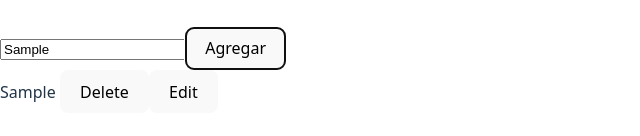
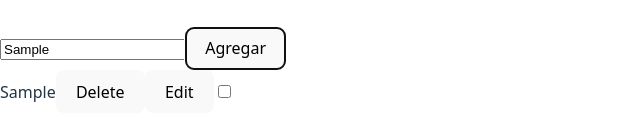
Before and after one commit to giselleCoscia/ToDoList, a React (Vite) app: page / in a window 1280 px wide. Both pictures are taken after typing "Sample" into the empty fields and a click on the button "Agregar". Shown: the part 330-466 px from the top of the page, without its empty margins (0-640 px from the left). Built offline with nearby package versions, Linux system fonts and the light colour scheme.

Commit message:
Agregue las funciones de editar borrar y completar

```diff
--- a/src/components/List.jsx
+++ b/src/components/List.jsx
@@ -1,24 +1,18 @@
 import { useState } from "react";
 
-const List = ({ tasks, deleteTask,editTask}) => {
+const List = ({ tasks, deleteTask,editTask ,chageStatusTask}) => {
   const [taskId, setTaskId] = useState();
   const [taskNew,setTaskNew]=useState();
-  // guardar el nuevo valor de update -> usar updateTask
-  // -> useState para eso
-  // -> onClick que guarde
-  // -> borrar id para que se valla el input
-
   return (
-    <>
+    <div>
       {tasks.map((task) => {
         return (
           <div>
-            {" "}
             {taskId == task.id ? (
               <input type="text" onChange={(e)=>setTaskNew(e.target.value) } defaultValue={task.name}></input>
             ) : (
-              task.name
-            )}{" "}
+              <span style={{textDecoration: task.isCompleted?"line-through":"none"}}>{task.name}</span>
+            )}
             <button onClick={() => deleteTask(task.id)}> Delete</button>
             {taskId == task.id ? (
               <button onClick={() =>{ editTask(taskId, taskNew)
@@ -26,10 +20,11 @@ const List = ({ tasks, deleteTask,editTask}) => {
             ) : (
               <button onClick={() => setTaskId(task.id)}> Edit</button>
             )}
+            <input type="checkbox" onClick={()=>chageStatusTask(task.id)} />
           </div>
         );
       })}
-    </>
+    </div>
   );
 };
 
--- a/src/components/ToDoList.jsx
+++ b/src/components/ToDoList.jsx
@@ -10,6 +10,7 @@ const ToDoList = () => {
       {
         id: Date.now(),
         name: task,
+        isCompleted: false,
       },
     ]);
   };
@@ -17,24 +18,37 @@ const ToDoList = () => {
   const deleteTask = (id) => {
     setTasks(tasks.filter((task) => task.id !== id));
   };
-  const editTask = (id, newTask) => {
-    console.log({ id, newTask });
-
+  const editTask = (id, taskNew) => {
     setTasks(
       tasks.map((task) => {
         if (task.id == id) {
-          return { id, name: newTask };
+          return { id, name: taskNew, isCompleted };
         }
         return task;
       })
     );
   };
-  console.log(tasks);
+
+  const chageStatusTask = (id) => {
+    setTasks(
+      tasks.map((task) => {
+        return {
+          ...task,
+          isCompleted: task.id == id ? !task.isCompleted : task.isCompleted,
+        };
+      })
+    );
+  };
 
   return (
     <>
       <Form addTask={addTask} />
-      <List tasks={tasks} deleteTask={deleteTask} editTask={editTask} addTask={addTask} />
+      <List
+        tasks={tasks}
+        deleteTask={deleteTask}
+        editTask={editTask}
+        chageStatusTask={chageStatusTask}
+      />
     </>
   );
 };
```
Also changed, not shown: src/components/Form.jsx (+9 -8 lines).
